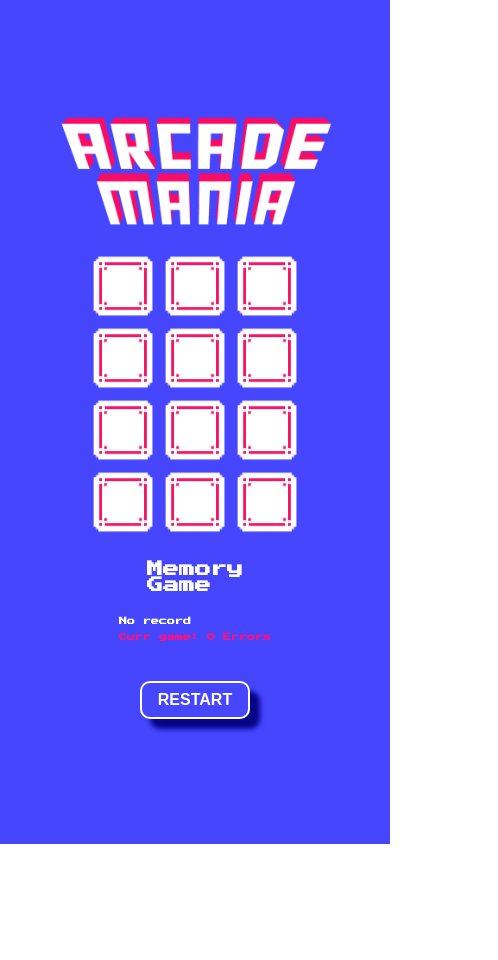
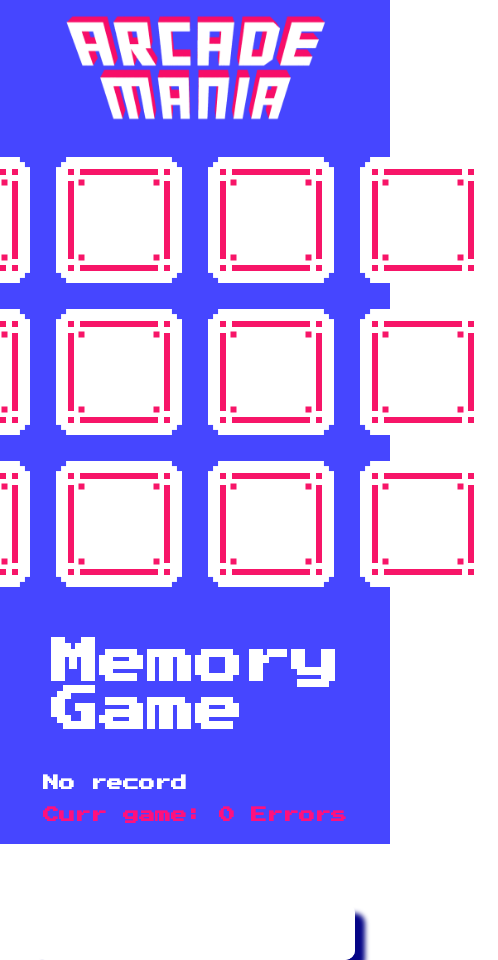
Before and after one commit to AndreazzaRiccardo/memory, a plain HTML site: page index.html in a window 390 px wide. Shown: the whole page, 498 px wide, since content can reach past the window. Before the commit the page ends 844 px from the top, so only its background shows below. Drawn offline with Linux system fonts and the light colour scheme.

Commit message:
add: media query 4k

```diff
--- a/style.css
+++ b/style.css
@@ -11,7 +11,7 @@
 /* General */
 
 body {
-    height: 100dvh;
+    height: 100vh;
     font-family: "Press Start 2P", system-ui;
 }
 
@@ -19,7 +19,6 @@ body {
     padding: 5%;
     display: flex;
     flex-direction: column;
-    justify-content: center;
     align-items: center;
     background-color: rgb(70, 70, 255);
     height: 100%;
@@ -30,6 +29,7 @@ body {
     display: flex;
     gap: 5rem;
     align-items: center;
+    justify-content: center;
     margin: auto;
 }
 
@@ -64,7 +64,8 @@ body {
     display: flex;
     flex-direction: column;
     align-items: center;
-    gap: 5rem;
+    justify-content: space-around;
+    gap: 3rem;
     padding-top: 1rem;
 }
 
@@ -214,6 +215,10 @@ button {
 
 @media (max-width: 600px) {
 
+    body {
+        height: 100dvh;
+    }
+
     .container {
         flex-direction: column;
         width: 100%;
@@ -270,3 +275,49 @@ button {
         width: 70%;
     }
 }
+
+
+/* Media query 4k */
+
+@media (max-width: 1540px) {
+    .card {
+        width: 150px;
+        height: 150px;
+    }
+
+    .board {
+        grid-template-columns: repeat(4, 150px);
+    }
+
+    .wrapper {
+        padding: 2%;
+    }
+
+    button {
+        margin-top: 2rem;
+        padding: .5rem 1rem;
+        font-size: 2rem;
+        background-color: transparent;
+        color: white;
+        width: 100%;
+    }
+
+    h2 {
+        font-size: 3rem;
+    }
+
+    h3 {
+        font-size: 1rem;
+        margin-bottom: 1rem;
+    }
+
+    #scoreboard {
+        justify-content: space-around;
+        gap: 2rem;
+    }
+
+    .container {
+        width: 80%;
+        gap: 2rem;
+    }
+}
```
